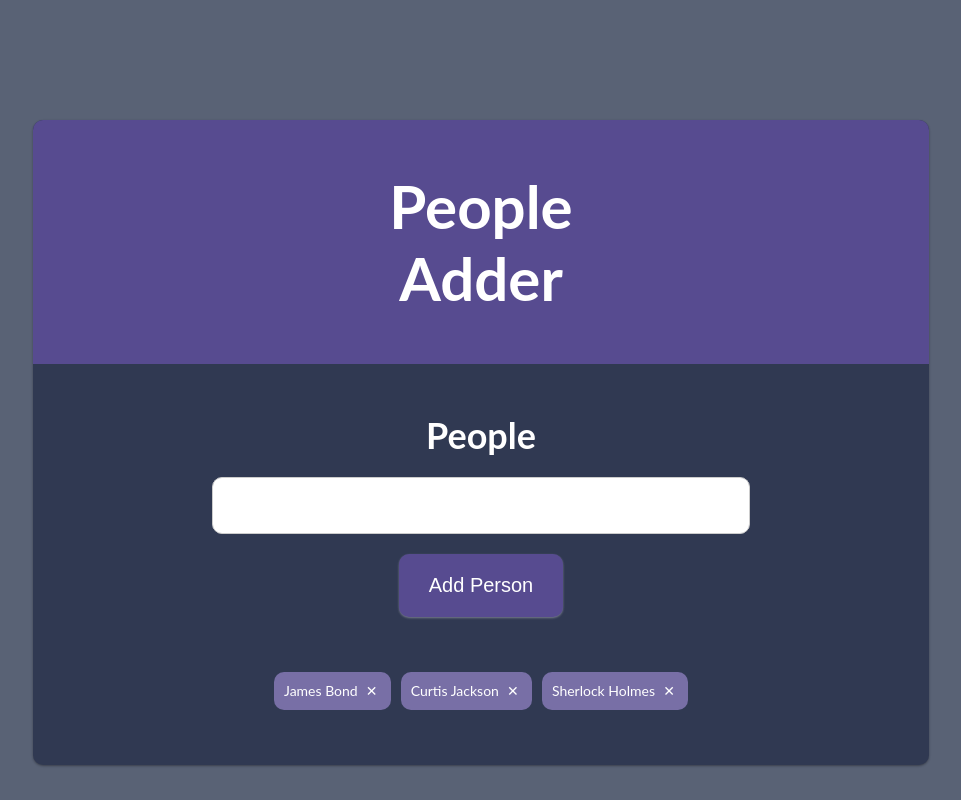
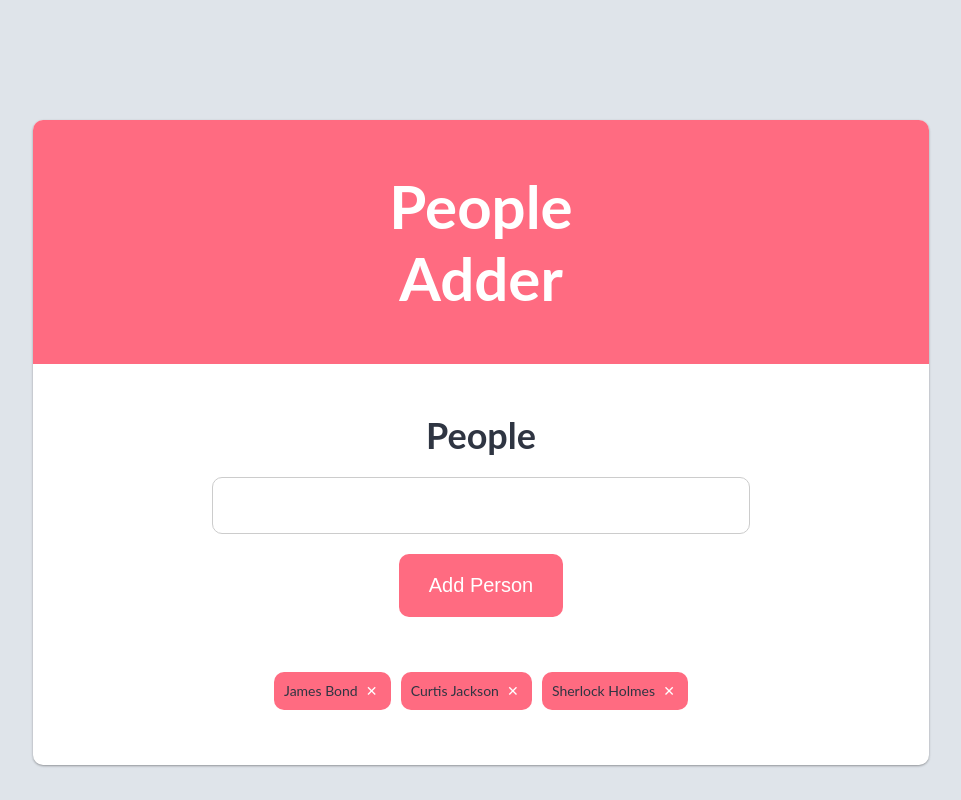
Before and after one commit to koyocreative/the-PeopleAdder, a plain HTML site: page index.html in a window 1280 px wide. Shown: the whole page, without its empty margins (159-1120 px from the left). Drawn offline with Linux system fonts and the light colour scheme.

Commit message:
Update style.css

```diff
--- a/style.css
+++ b/style.css
@@ -4,7 +4,7 @@
 	box-sizing: border-box;
 }
 body {
-	background: #596275;
+	background: #dfe4ea;
 	font-size: 24px;
 	font-family: 'Lato', 'Roboto', sans-serif;
 	line-height: 1.2;
@@ -17,7 +17,7 @@ body {
 	margin-left: auto;
 	margin-right: auto;
 	margin-top: 120px;
-	background: #303952;
+	background: #ffffff;
 	width: 70%;
 	text-align: center;
 	overflow: hidden;
@@ -34,7 +34,7 @@ body {
 	margin-right: auto;
 	/*border-radius: 10px;*/
 	/*width: 300px;*/
-	background: #574b90;
+	background: #ff6b81;
 	color: #fff;
 	padding: 50px;
 	margin-bottom: 50px;
@@ -43,6 +43,7 @@ body {
 	color: #fff;
 }
 .peopleModule {
+	color: #2f3542;
 	margin-left: auto;
 	margin-right: auto;
 	width: 60%;
@@ -58,7 +59,7 @@ input {
 button {
 	cursor: pointer;
 	padding: 20px 30px;
-	background: #574b90;
+	background: #ff6b81;
 	border: 0;
 	border-radius: 10px;
 	font-size: 20px;
@@ -71,7 +72,7 @@ button {
 	transition: all 0.3s cubic-bezier(.25,.8,.25,1);
 }
 button:hover {
-	background: #778beb;
+	background: #ff4757;
 }
 ul.people {
 	list-style: none;
@@ -81,7 +82,7 @@ li {
 	display: inline-block;
 	font-size: 14px;
 	padding: 10px;
-	background: #786fa6;
+	background: #ff6b81;
 	border-radius: 10px;
 }
 li span {
@@ -96,5 +97,5 @@ li span {
 	cursor: pointer;
 }
 li span:hover {
-	background: #574b90;
+	background: #ff4757;
 }
```
